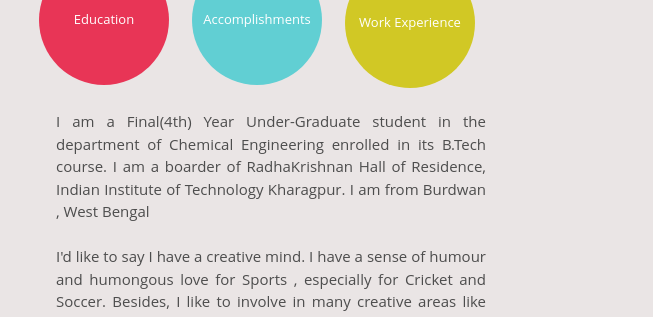
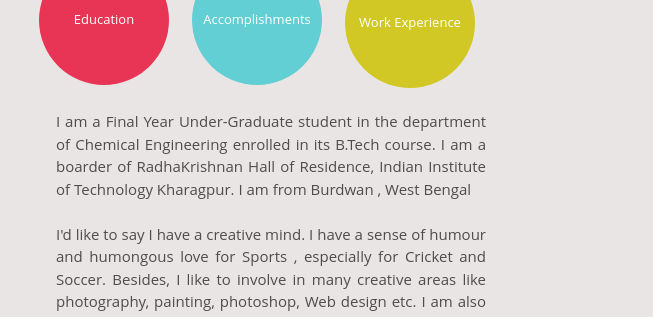
Before and after one commit to ArkaAK/arkakoner, a plain HTML site: page index.html in a window 1280 px wide. Shown: the part 441-758 px from the top of the page, 627-1280 px from the left. Drawn offline with Linux system fonts and the light colour scheme.

Commit message:
Update index.html

```diff
--- a/index.html
+++ b/index.html
@@ -45,7 +45,7 @@
 						<h4>a bit about me:</h4>
 					</article>
 					<article id="article2">
-						<p style="line-height: 1.5em;" class="font_8">I am a Final(4th) Year Under-Graduate student in the department of Chemical Engineering enrolled in its B.Tech course. I am a boarder of RadhaKrishnan Hall of Residence, Indian Institute of Technology Kharagpur. I am from Burdwan , West Bengal</p>
+						<p style="line-height: 1.5em;" class="font_8">I am a Final Year Under-Graduate student in the department of Chemical Engineering enrolled in its B.Tech course. I am a boarder of RadhaKrishnan Hall of Residence, Indian Institute of Technology Kharagpur. I am from Burdwan , West Bengal</p>
 
 						<p style="line-height: 1.5em;" class="font_8"></br>I'd like to say I have a creative mind. I have a sense of humour and humongous love for Sports , especially for Cricket and Soccer. Besides, I like to involve in many creative areas like photography, painting, photoshop, Web design etc. I am also keen of Traveling and Adventures. </p>
 					</article>
```
